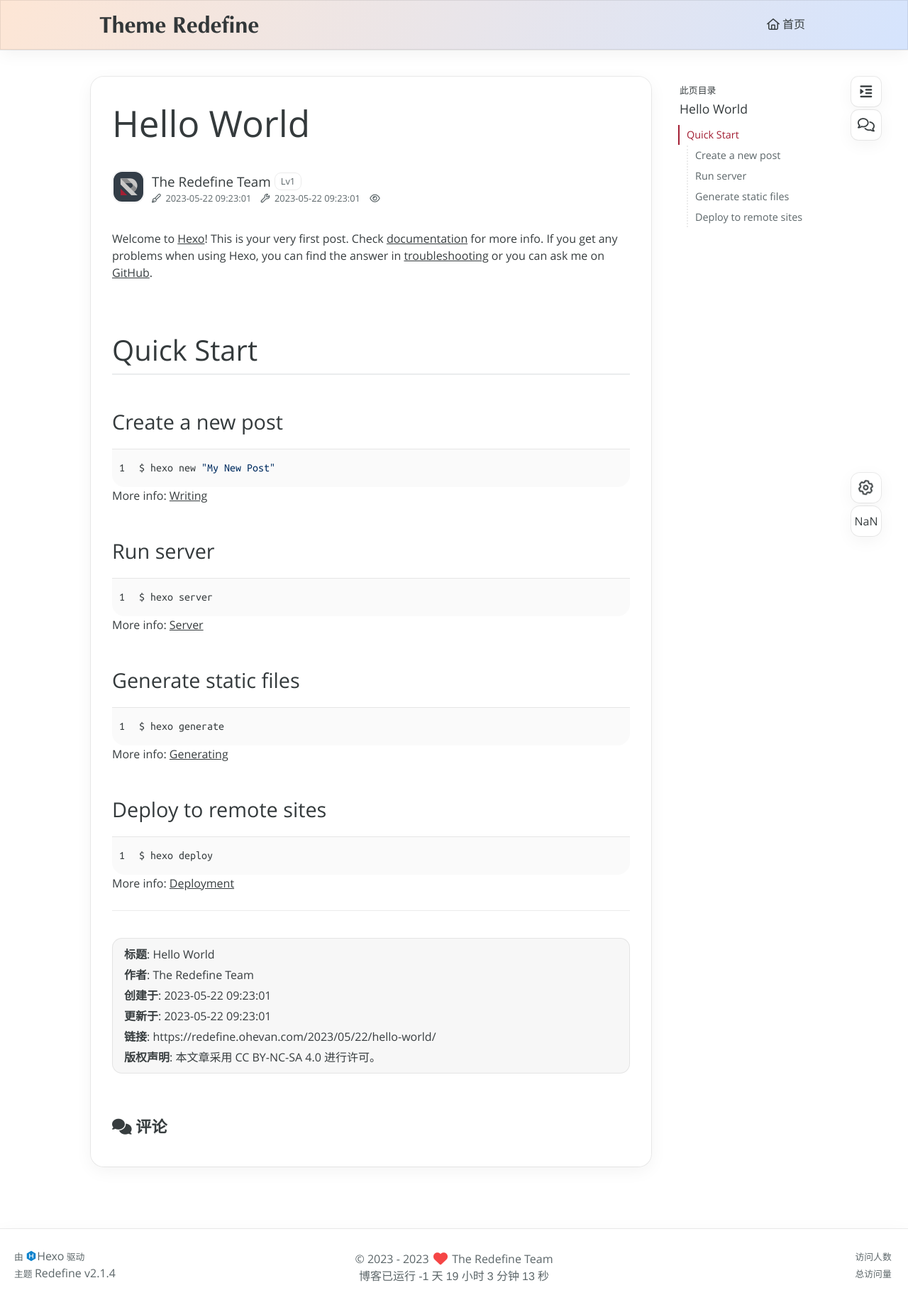
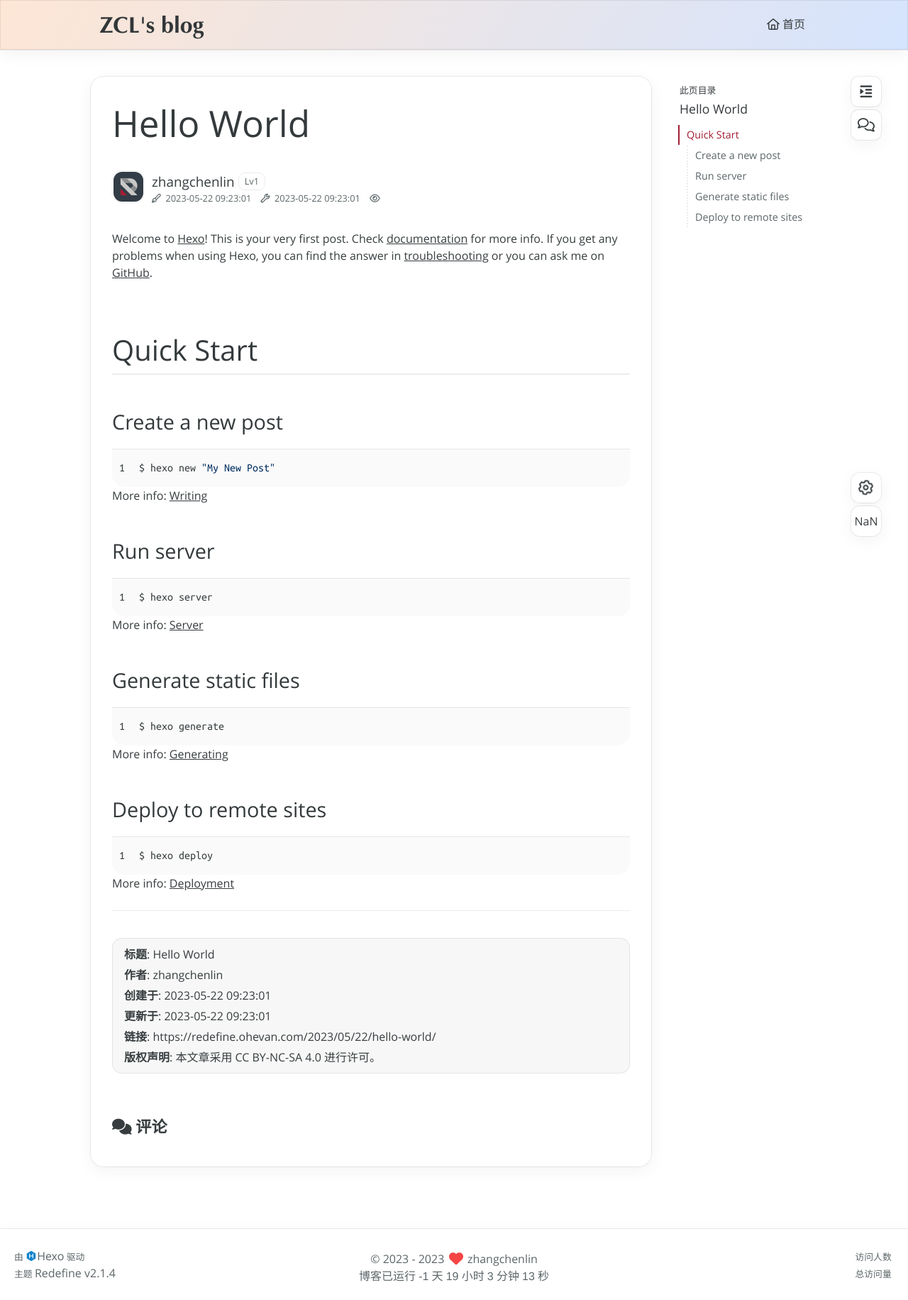
Before and after one commit to husbvt/husbvt.github.io, a plain HTML site: page 2023/05/22/hello-world/index.html in a window 1280 px wide. Shown: the whole page at 71% size. Drawn offline with Linux system fonts and the light colour scheme; some packages are replaced by stand-ins of ours; a script that the page names is missing; a web font is replaced by a local one.

Commit message:
Site updated: 2023-05-22 11:31:33

```diff
--- a/2023/05/22/hello-world/index.html
+++ b/2023/05/22/hello-world/index.html
@@ -5,7 +5,7 @@
     <meta name="viewport" content="width=device-width, initial-scale=1">
     <meta name="keywords" content="Hexo Theme Redefine">
 
-    <meta name="author" content="The Redefine Team">
+    <meta name="author" content="zhangchenlin">
     <!-- preconnect -->
     <link rel="preconnect" href="https://fonts.googleapis.com">
     <link rel="preconnect" href="https://fonts.gstatic.com" crossorigin>
@@ -42,7 +42,7 @@
 
             Hello World -
 
-        Theme Redefine
+        ZCL&#39;s blog
     </title>
 
 <link rel="stylesheet" href="/css/style.css">
@@ -113,7 +113,7 @@
 
             <a class="logo-title" href="/">
 
-                Theme Redefine
+                ZCL&#39;s blog
 
             </a>
         </div>
@@ -209,7 +209,7 @@
                     </div>
                     <div class="info">
                         <div class="author">
-                            <span class="name">The Redefine Team</span>
+                            <span class="name">zhangchenlin</span>
 
                                 <span class="author-label">Lv1</span>
 
@@ -271,7 +271,7 @@
                     <div class="article-copyright-info-container">
     <ul>
         <li><strong>标题:</strong> Hello World</li>
-        <li><strong>作者:</strong> The Redefine Team</li>
+        <li><strong>作者:</strong> zhangchenlin</li>
         <li><strong>创建于:</strong> 2023-05-22 09:23:01</li>
 
             <li>
@@ -377,7 +377,7 @@
               <span>2023</span>
               -
 
-            2023&nbsp;&nbsp;<i class="fa-solid fa-heart fa-beat" style="--fa-animation-duration: 0.5s; color: #f54545"></i>&nbsp;&nbsp;<a href="/">The Redefine Team</a>
+            2023&nbsp;&nbsp;<i class="fa-solid fa-heart fa-beat" style="--fa-animation-duration: 0.5s; color: #f54545"></i>&nbsp;&nbsp;<a href="/">zhangchenlin</a>
         </div>
 
             <script async data-pjax src="//busuanzi.ibruce.info/busuanzi/2.3/busuanzi.pure.mini.js"></script>
```
Also changed, not shown: 404.html (+4 -4 lines), archives/2023/05/index.html (+4 -4 lines), archives/2023/index.html (+4 -4 lines), archives/index.html (+4 -4 lines), index.html (+5 -5 lines).
